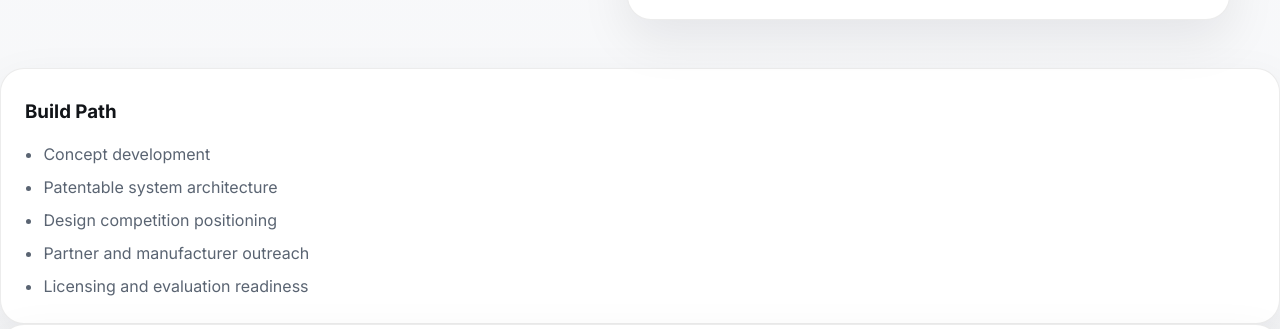
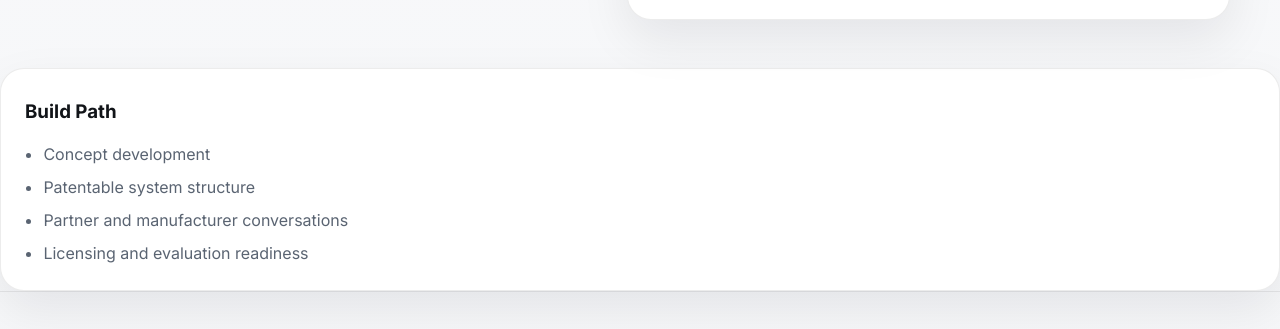
Before and after one commit to shrekenstine3-lgtm/tarapinllc-site, a plain HTML site: page index.html in a window 1280 px wide. Shown: the part 4570-4899 px from the top of the page. Drawn offline with Linux system fonts and the light colour scheme.

Commit message:
Update index.html

```diff
--- a/index.html
+++ b/index.html
@@ -280,18 +280,6 @@
     </div>
   </div>
 </section>
-    <div class="company-card">
-      <h3>Build Path</h3>
-      <ul class="feature-list">
-        <li>Concept development</li>
-        <li>Patentable system architecture</li>
-        <li>Design competition positioning</li>
-        <li>Partner and manufacturer outreach</li>
-        <li>Licensing and evaluation readiness</li>
-      </ul>
-    </div>
-  </div>
-</section>
 
         <div class="company-card">
           <h3>Build Path</h3>
```
